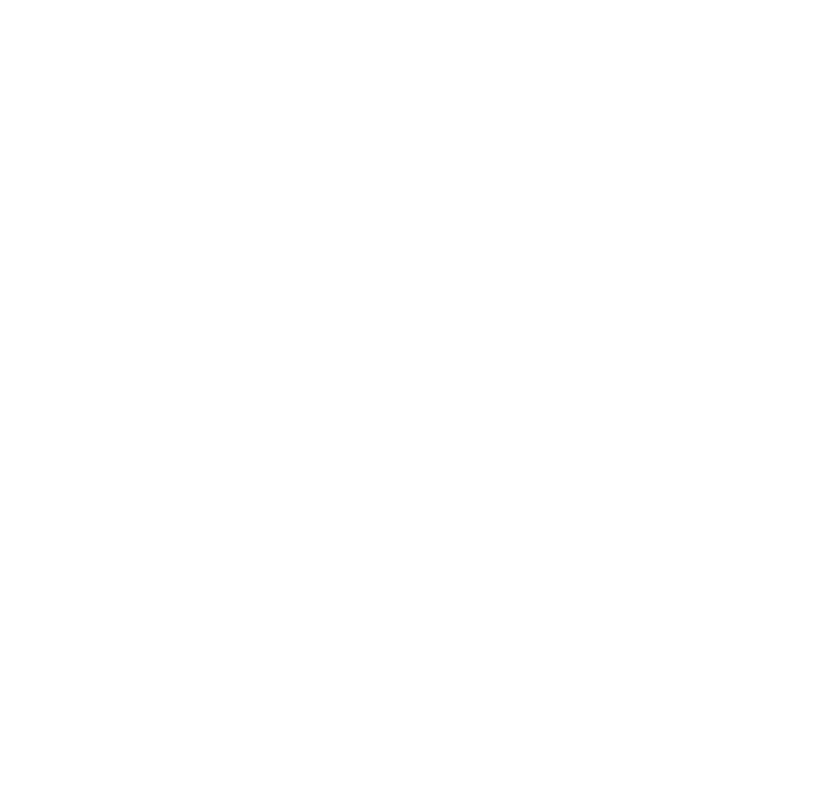
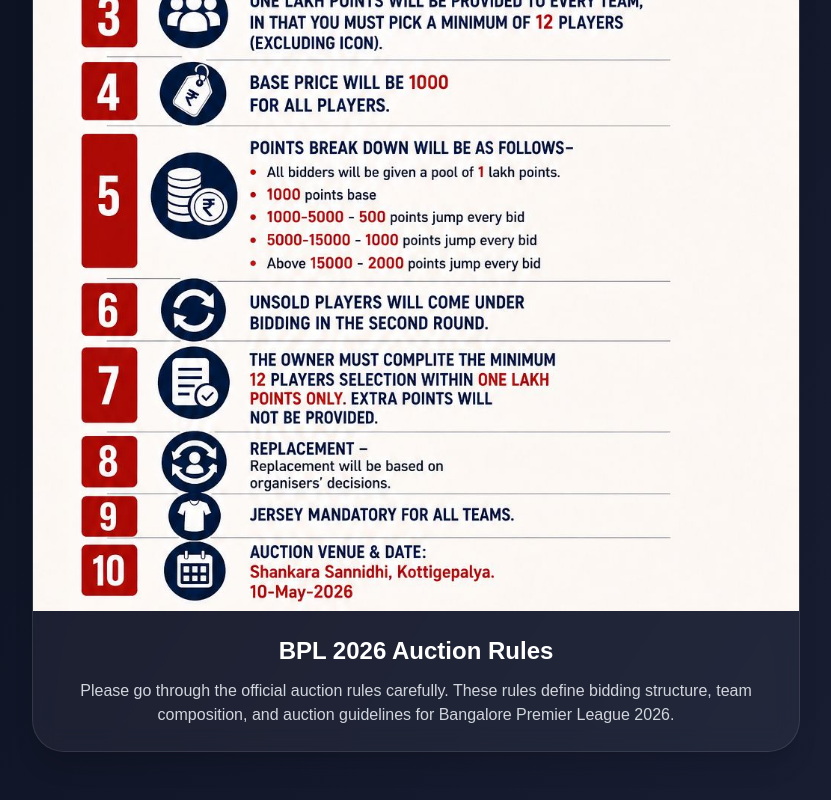
Before and after one commit to nagendraankola275-hash/cricket-tournament, a Next.js app: page /updates in a window 1280 px wide. Shown: the part 1151-1951 px from the top of the page, without its empty margins (224-1055 px from the left). Before the commit the page ends 800 px from the top, so only its background shows below. Built offline with nearby package versions, Linux system fonts and the light colour scheme.

Commit message:
Added auction rules update with image

```diff
--- a/app/updates/page.tsx
+++ b/app/updates/page.tsx
@@ -8,12 +8,17 @@
       <Navbar />
 
       <div className="mx-auto flex max-w-5xl flex-col items-center px-4 py-12">
+
+        {/* TITLE */}
         <h1 className="mb-10 text-center text-3xl font-bold md:text-5xl">
           Latest <span className="text-yellow-400">Updates</span>
         </h1>
 
+        {/* ================= FIRST CARD ================= */}
         <div className="w-full max-w-3xl overflow-hidden rounded-[32px] border border-white/10 bg-white/5 shadow-xl backdrop-blur-md">
+
           <div className="relative border-b border-white/10 bg-gradient-to-r from-[#101722] via-[#182132] to-[#101722] px-6 py-8">
+
             <div className="absolute -left-8 top-6 h-24 w-24 rounded-full bg-yellow-400/10 blur-2xl" />
             <div className="absolute -right-8 bottom-4 h-24 w-24 rounded-full bg-orange-500/10 blur-2xl" />
 
@@ -41,6 +46,34 @@
             </p>
           </div>
         </div>
+
+        {/* ================= SECOND CARD (RULES IMAGE) ================= */}
+        <div className="mt-10 w-full max-w-3xl overflow-hidden rounded-[32px] border border-white/10 bg-white/5 shadow-xl backdrop-blur-md hover:scale-[1.02] transition duration-300">
+
+          {/* IMAGE */}
+          <img
+            src="/auction-rules.jpg"
+            alt="Auction Rules"
+            className="w-full object-cover"
+          />
+
+          {/* TEXT */}
+          <div className="px-6 py-6 text-center md:px-10">
+
+            <h2 className="text-xl md:text-2xl font-bold text-white">
+              BPL 2026 Auction Rules
+            </h2>
+
+            <p className="mt-3 text-gray-300 text-sm md:text-base">
+              Please go through the official auction rules carefully. These rules
+              define bidding structure, team composition, and auction guidelines
+              for Bangalore Premier League 2026.
+            </p>
+
+          </div>
+
+        </div>
+
       </div>
     </div>
   );
```
Also changed, not shown: public/auction-rules.jpg (added).
